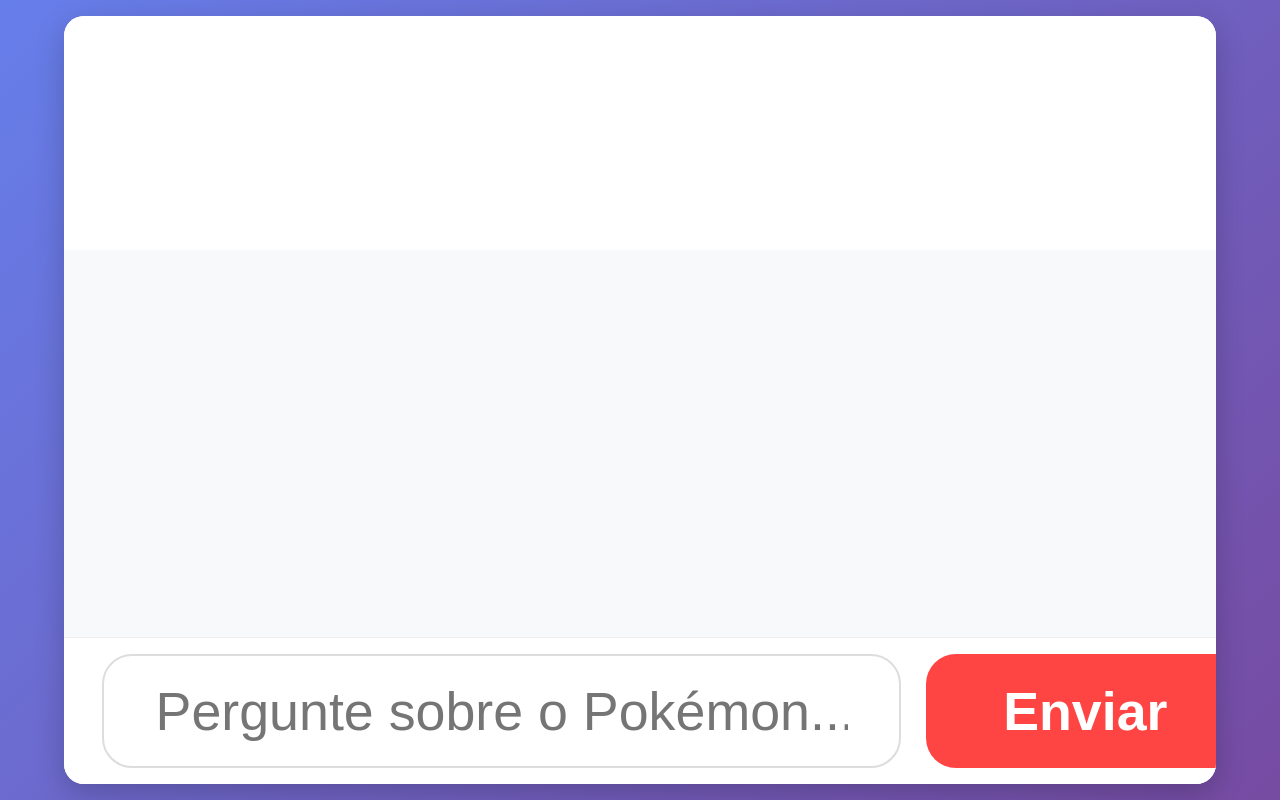
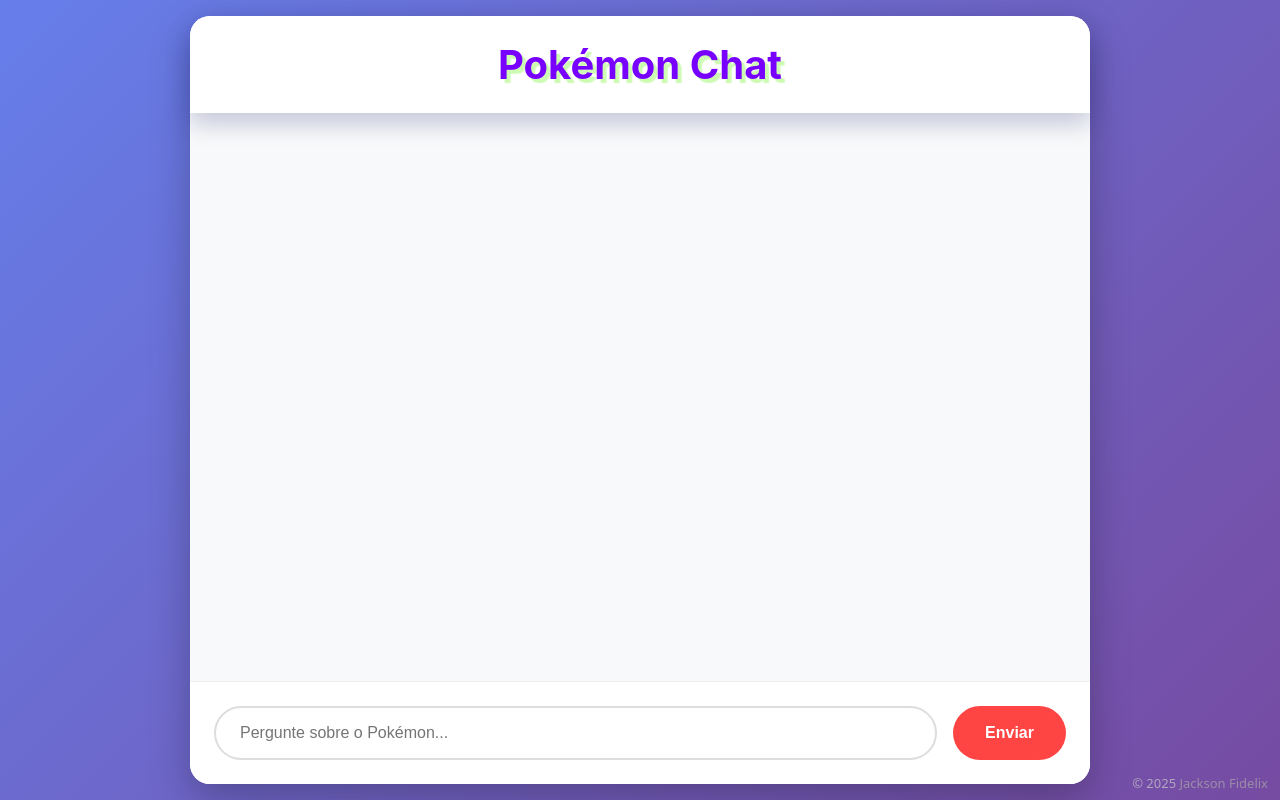
Before and after one commit to jackson-fidelix/python-lab, a Django app: page /chat/ in a window 1280 px wide. Run offline with Django 4.2, Linux system fonts and the light colour scheme.

Commit message:
project finished

```diff
--- a/numpy/chat_app/templates/chat_app/index.html
+++ b/numpy/chat_app/templates/chat_app/index.html
@@ -11,7 +11,7 @@
     {% csrf_token %}
     <div class="chat-container">
         <div class="chat-header">
-            <h1>Pokémon Chat</h1>
+            <h1 id="title-chat">Pokémon Chat</h1>
         </div>
         <div class="chat-messages" id="chat-messages"></div>
 
@@ -21,6 +21,15 @@
         </div>
     </div>
 
+    <div style="position:fixed; bottom:8px; right:12px; font-size:13px; color:#ccc; opacity:0.7; font-family: system-ui; pointer-events:none; z-index:999;">
+        © 2025
+        <a href="https://www.linkedin.com/in/jacksonfidelix/"
+            target="_blank"
+            style="color:#aaa; text-decoration:none; pointer-events:auto;">
+            Jackson Fidelix
+        </a>
+    </div>
+
     <script src="/static/js/chat.js"></script>
 </body>
 </html>
--- a/numpy/chat_app/urls.py
+++ b/numpy/chat_app/urls.py
@@ -1,5 +1,6 @@
 from django.urls import path
 from . import views
+
 
 urlpatterns = [
     path('', views.chat, name='chat'),
--- a/numpy/pokemon_chat/settings.py
+++ b/numpy/pokemon_chat/settings.py
@@ -1,5 +1,6 @@
 import os
 from pathlib import Path
+
 
 # definindo diretório base do projeto
 BASE_DIR = Path(__file__).resolve().parent.parent
--- a/numpy/pokemon_chat/urls.py
+++ b/numpy/pokemon_chat/urls.py
@@ -1,7 +1,12 @@
 from django.contrib import admin
 from django.urls import path, include
+from django.shortcuts import redirect
+
+def root_redirect(request):
+    return redirect('/chat/')
 
 urlpatterns = [
     path('admin/', admin.site.urls),
     path('chat/', include('chat_app.urls')),
+    path('', root_redirect),
 ]
--- a/numpy/static/css/chat.css
+++ b/numpy/static/css/chat.css
@@ -1,47 +1,56 @@
 * { margin: 0; padding: 0; box-sizing: border-box; }
-html, body {height: 100%;}
+html, body { height: 100%; }
 body {
     font-family: -apple-system, BlinkMacSystemFont, 'Segoe UI', Roboto, sans-serif;
     background: linear-gradient(135deg, #667eea 0%, #764ba2 100%);
-    padding: 2vh;
+    padding: 2vh 2vw;
 }
 
 .chat-container {
     width: 100%;
-    max-width: 90vw;
+    max-width: 900px;
     height: 96vh;
     margin: 0 auto;
     background: white;
     border-radius: 20px;
-    box-shadow: 0 10px 30px rgba(0,0,0,0.2);
-    overflow: hidden;
+    box-shadow: 0 15px 40px rgba(0,0,0,0.25);
+    overflow: visible;
     display: flex;
     flex-direction: column;
+    position: relative;
 }
 
-.chat-header {
+/* HEADER */
+.chat-header h1 {
     background: white;
-    color: white;
-    padding: 4vh 5vw;
+    color: #7700ff;
+    padding: 1.5rem 2rem;
     text-align: center;
-    font-size: 5.5vw;
+    font-size: clamp(1.8rem, 4vw, 2.5rem);
     font-weight: bold;
+    margin: 0;
+    text-shadow: 4px 4px 1px rgba(89, 241, 0, 0.3);
+    box-shadow: 0 10px 25px rgba(9, 15, 99, 0.22);
+    border-radius: 20px 20px 0 0;
+    position: relative;
+    z-index: 10;
 }
 
+/* MENSAGENS */
 .chat-messages {
     flex: 1;
-    padding: 3vh 4vw;
+    padding: 2rem;
     overflow-y: auto;
     background: #f8f9fa;
 }
 
 .message {
-    margin: 2vh 0;
-    padding: 2.5vh 4vw;
-    border-radius: 20px;
+    margin: 1rem 0;
+    padding: 1rem 1.5rem;
+    border-radius: 18px;
     max-width: 80%;
-    line-height: 1.5;
-    font-size: 4.2vw;
+    line-height: 1.6;
+    font-size: clamp(1rem, 2.5vw, 1.1rem);
     word-wrap: break-word;
 }
 
@@ -62,7 +71,7 @@
 .thinking {
     color: #665;
     font-style: italic;
-    font-size: 4vw;
+    font-size: 1rem;
 }
 
 .thinking::after {
@@ -76,41 +85,51 @@
     60%, 100% { content: '...'; }
 }
 
+/* INPUT + BOTÃO */
 .input-area {
     display: flex;
-    padding: 2vh 3vw;
+    padding: 1.5rem;
     background: white;
     border-top: 1px solid #eee;
-    gap: 2vw;
+    gap: 1rem;
+    border-radius: 0 0 20px 20px;
 }
 
 #message-input {
     flex: 1;
-    padding: 3vh 4vw;
+    padding: 1rem 1.5rem;
     border: 2px solid #ddd;
     border-radius: 30px;
-    font-size: 4.2vw;
+    font-size: 1rem;
     outline: none;
     transition: border 0.3s;
 }
 
-#message-input:focus { border-color: #007bff; }
+#message-input:focus {
+    border-color: #007bff;
+}
 
 button {
-    padding: 3vh 6vw;
+    padding: 1rem 2rem;
     background: #ff4444;
     color: white;
     border: none;
     border-radius: 30px;
     cursor: pointer;
     font-weight: bold;
-    font-size: 4.2vw;
+    font-size: 1rem;
     white-space: nowrap;
+    min-width: 100px;
 }
 
-button:hover { background: #cc0000; }
+button:hover {
+    background: #cc0000;
+}
 
-/* Scrollbar bonitinha */
+/* Scrollbar */
 .chat-messages::-webkit-scrollbar { width: 8px; }
 .chat-messages::-webkit-scrollbar-track { background: transparent; }
-.chat-messages::-webkit-scrollbar-thumb { background: #ccc; border-radius: 4px; }
+.chat-messages::-webkit-scrollbar-thumb {
+    background: #ccc;
+    border-radius: 4px;
+}
```
Also changed, not shown: numpy/db.sqlite3.
